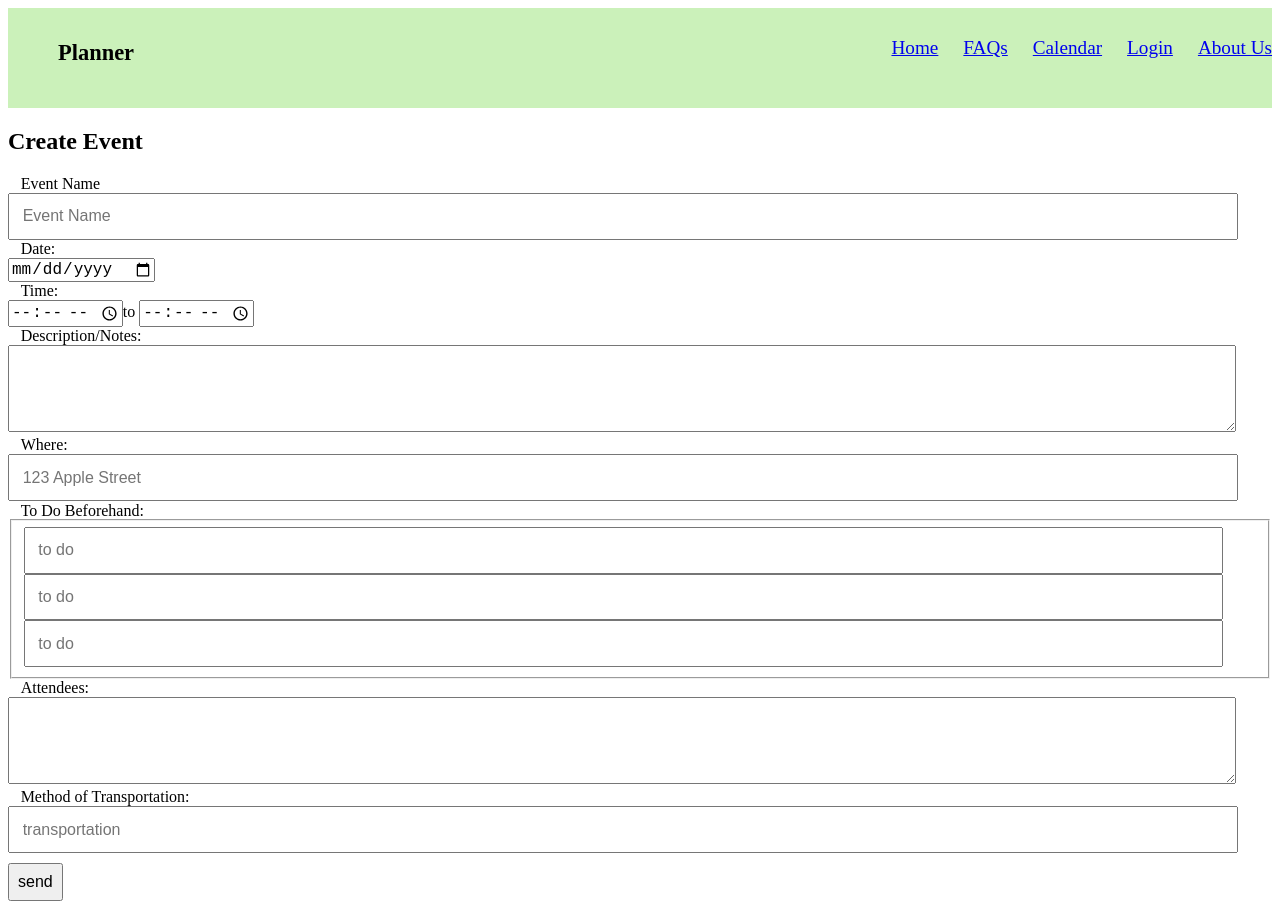
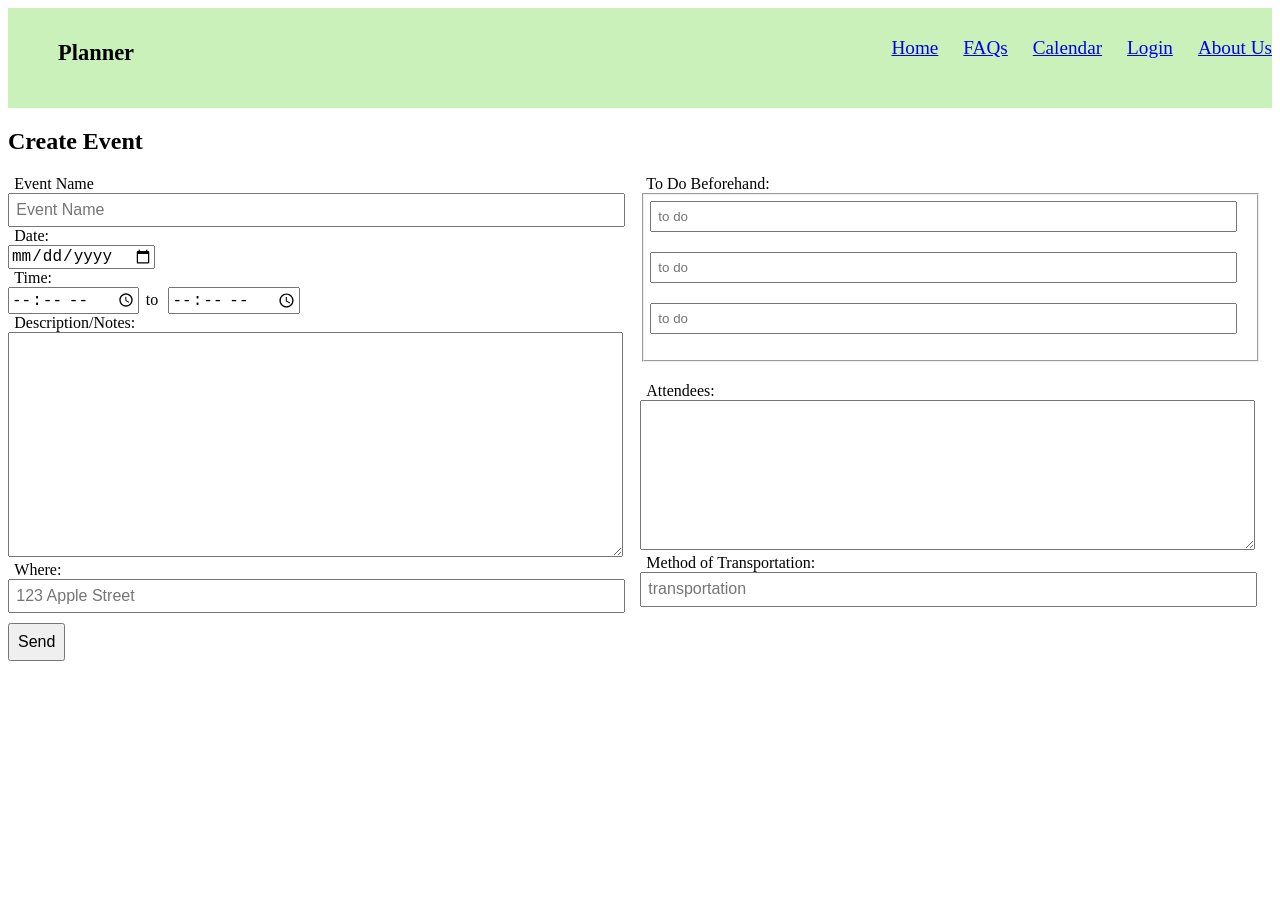
Before and after one commit to jtly4/Planner_Journal, a React (Create React App) app: page /CreateEvent in a window 1280 px wide. Shown: the top 909 px of the page. After the commit the page ends 800 px from the top, so only its background shows below. Built offline with nearby package versions, Linux system fonts and the light colour scheme.

Commit message:
Add files via upload

```diff
--- a/src/pages/CreateEvent.js
+++ b/src/pages/CreateEvent.js
@@ -17,9 +17,9 @@ function MyForm() {
     }
 
     return (
-        <form onSubmit={handleSubmit} action="/event_form" method="POST">
-
-            <div className="view_left">
+        <form onSubmit={handleSubmit} action="/event_form" method="POST" className='create-event-form'>
+            <div className='create-event'>
+                <div className="create-view-left">
                 <label for="eventName" className = "event_label">Event Name</label><br />
                 <input type="text" id="eventName" name="eventName" placeholder ="Event Name" minlength = "1" maxlength = "20" class = "cEvent_inputTxt" required /><br />
 
@@ -27,36 +27,36 @@ function MyForm() {
                 <input type="date" id="eventDate" className = "cEvent_input" name="eventDate" required /><br />
 
                 <label for="startTime" class = "event_label">Time:</label><br />
-            <input type = "time" id="startTime" className = "cEvent_input"  name="startTime" />
-            <label for="eventTime">to </label>
-            <input type = "time" id="endTime" className = "cEvent_input"  name="startTime" /><br />
+                <input type = "time" id="startTime" className = "create-time"  name="startTime" />
+                <label for="eventTime" className='event_label'>to </label>
+                <input type = "time" id="endTime" className = "create-time"  name="startTime" /><br />
 
                 <label for="eventDescription" className = "event_label">Description/Notes:</label><br />
-            <textarea id = "eventDescription" className = "cEvent_inputTxt"  rows = "4" cols = "26" name ="eventDescription" ></textarea><br />
+                <textarea id = "eventDescription" className = "cEvent_inputTxt"  rows = "14" cols = "26" name ="eventDescription" ></textarea><br />
 
                 <label for="Where" className = "event_label">Where:</label><br />
                 <input type="text" id = "eventLoc" className = "cEvent_inputTxt"  name = "eventLoc" placeholder = "123 Apple Street" /><br />
                 </div>
 
 
-            <div class="view_right">
+                <div class="create-view-right">
                     <label for="eventToDo" class = "event_label">To Do Beforehand:</label><br />
                     <span>
-                    <fieldset>
-                        <input type = "text" id = "tdOne" name = "tdOne" className = "cEvent_inputTxt"  maxlength = "120" placeholder = "to do" /><br />
-                        <input type = "text" id = "tdTwo" name = "tdTwo" className = "cEvent_inputTxt" maxlength = "120" placeholder = "to do" /><br />
-                        <input type = "text" id = "tdThree" name = "tdThree" className = "cEvent_inputTxt"  maxlength = "120" placeholder = "to do" /><br />
+                        <fieldset className="create-todo">
+                            <input type = "text" id = "tdOne" name = "tdOne" className = "create-todo"  maxlength = "120" placeholder = "to do" /><br />
+                            <input type = "text" id = "tdTwo" name = "tdTwo" className = "create-todo" maxlength = "120" placeholder = "to do" /><br />
+                            <input type = "text" id = "tdThree" name = "tdThree" className = "create-todo"  maxlength = "120" placeholder = "to do" /><br />
                         </fieldset>
                     </span>
 
                     <label for="eventAttendees" class = "event_label">Attendees:</label><br />
-                <textarea id = "eventAttendees" name = "eventAttendees" class = "cEvent_inputTxt" rows = "4" cols = "26"></textarea><br />
+                    <textarea id = "eventAttendees" name = "eventAttendees" class = "cEvent_inputTxt" rows = "9" cols = "26"></textarea><br />
 
                     <label for="eventTransport" class = "event_label">Method of Transportation:</label><br />
                     <input type="text" id = "eventTransport" name = "eventTransport" class = "cEvent_inputTxt" placeholder = "transportation" /><br />
                 </div>
-
-            <input type="submit" value="send" id="createEvent_submitBtn" />
+            </div>
+            <input type="submit" value="Send" id="createEvent_submitBtn" />
         </form>
     )
 }
```
Lines whose indentation alone changed are shown as unchanged.
